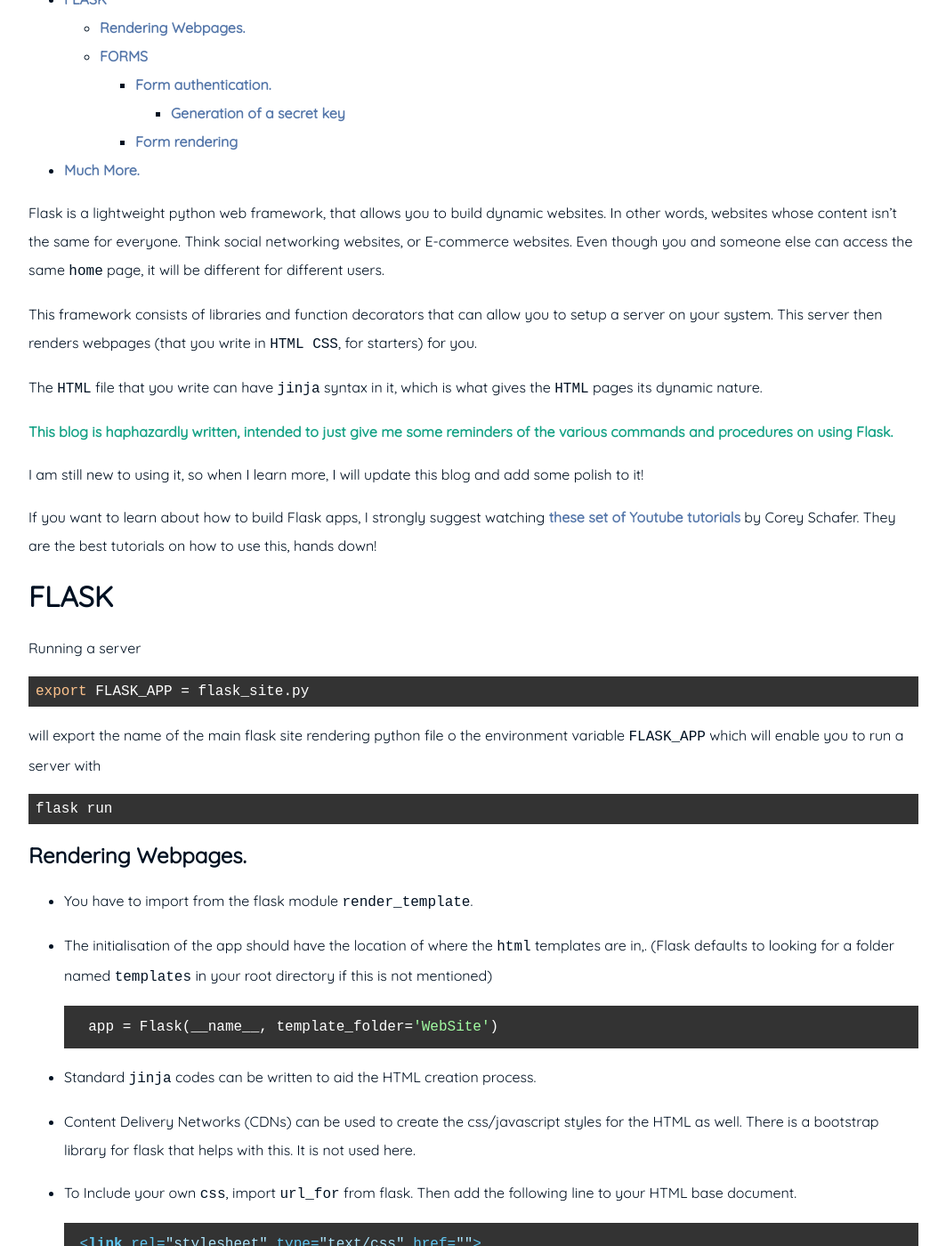
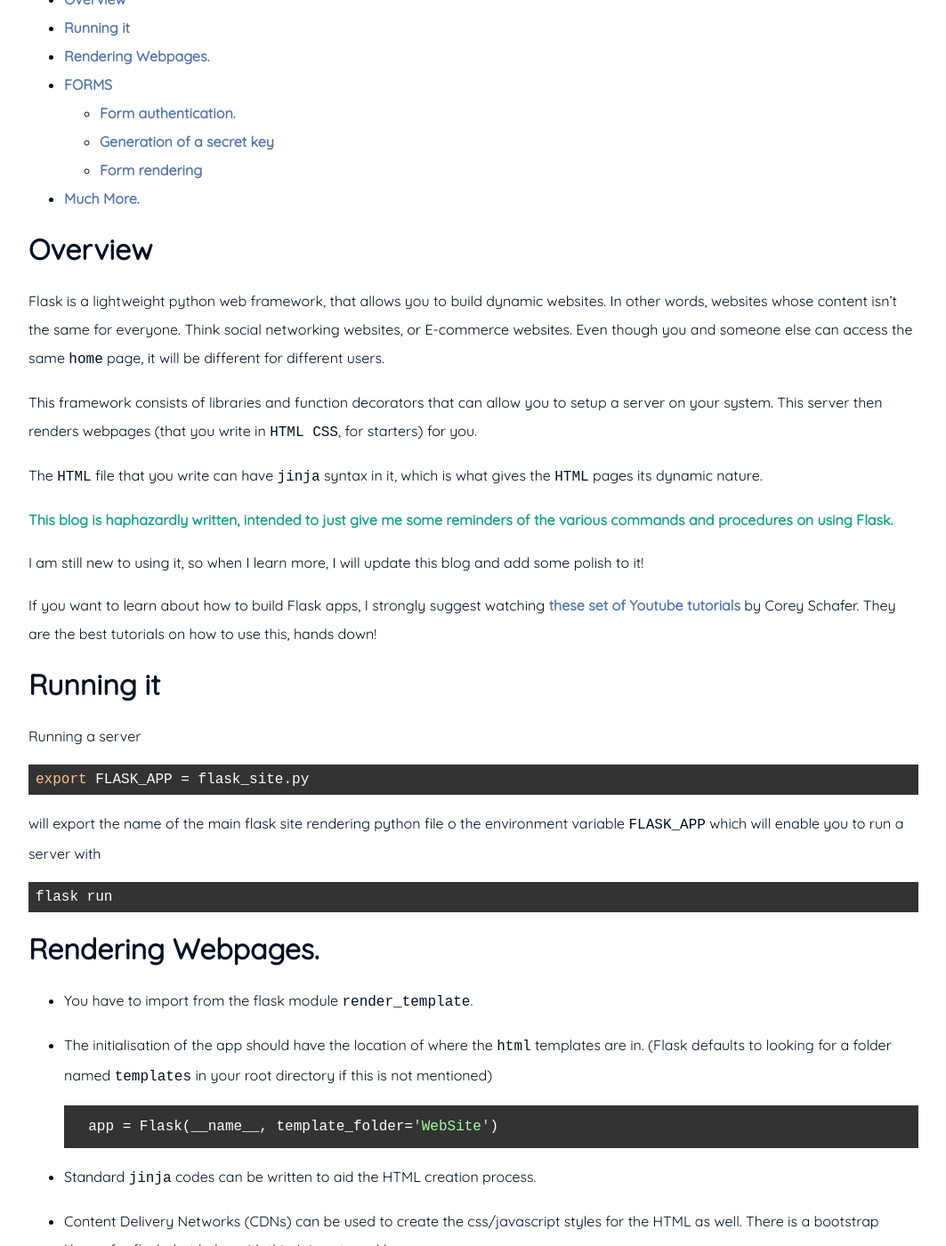
Before and after one commit to sawansinghmahara/sawansinghmahara.github.io, a Jekyll site: the page built from _posts/2021-07-16-Flask.md, in a window 1280 px wide and 1400 px high, scrolled down 322 px. Shown: the whole window at 89% size, without its empty margins (108-1171 px from the left). Built offline with Jekyll 4.4.1, drawn with Linux system fonts in a browser that asks for light colours.

Commit message:
clearning Flask

````diff
--- a/_posts/2021-07-16-Flask.md
+++ b/_posts/2021-07-16-Flask.md
@@ -14,6 +14,8 @@
 
 * Contents
 {:toc}
+# Overview
+
 Flask is a lightweight python web framework, that allows you to build dynamic websites. In other words, websites whose content isn't the same for everyone. Think social networking websites, or E-commerce websites. Even though you and someone else can access the same `home` page, it will be different for different users.
 
 This framework consists of libraries and function decorators that can allow you to setup a server on your system. This server then renders webpages (that you write in `HTML CSS`, for starters) for you.
@@ -26,7 +28,7 @@
 
 If you want to learn about how to build Flask apps, I strongly suggest watching [these set of Youtube tutorials](https://www.youtube.com/watch?v=MwZwr5Tvyxo&list=PL-osiE80TeTs4UjLw5MM6OjgkjFeUxCYH) by Corey Schafer. They are the best tutorials on how to use this, hands down!
 
-# FLASK
+# Running it
 
 Running a server
 
@@ -40,11 +42,11 @@
 flask run
 ```
 
-## Rendering Webpages.
+# Rendering Webpages.
 
 * You have to import from the flask module `render_template`.
 
-* The initialisation of the app should have the location of where the `html` templates are in,. (Flask defaults to looking for a folder named `templates` in your root directory if this is not mentioned)
+* The initialisation of the app should have the location of where the `html` templates are in. (Flask defaults to looking for a folder named `templates` in your root directory if this is not mentioned)
 
   ```python
     app = Flask(__name__, template_folder='WebSite')
@@ -62,13 +64,13 @@
 
   * Note that this seems to work only if the `.css` files are present in the folder `static/*css`. This does not seem to work for nested directories. Needs to be investigated.
 
-## FORMS
+# FORMS
 
 Instead of making the form directly in the HTML document, Flask can aid with the creation of it with the help of the `flask_wtf` package.
 Create a `forms.py` file and add the information of the form that you want to create in it. Each form is a class, having various attributes.
 Look at the `forms.py` here for more information about it.
 
-### Form authentication.
+## Form authentication.
 
 In the main `flask_site.py`, add a secret key for the app with
 
@@ -78,7 +80,7 @@
 
 ```
 
-#### Generation of a secret key
+## Generation of a secret key
 
 It can be done with the following python script
 
@@ -87,7 +89,7 @@
 print(secrets.token_hex(16)) #16 byte length
 ```
 
-### Form rendering
+## Form rendering
 
 Import the created class into `flask_site.py`, as done in the file in the repository.
 The next step is to add this class to the HTML form. Pass an instance of the created form class to whichever HTML doc has to render the form, in its app route.
````
